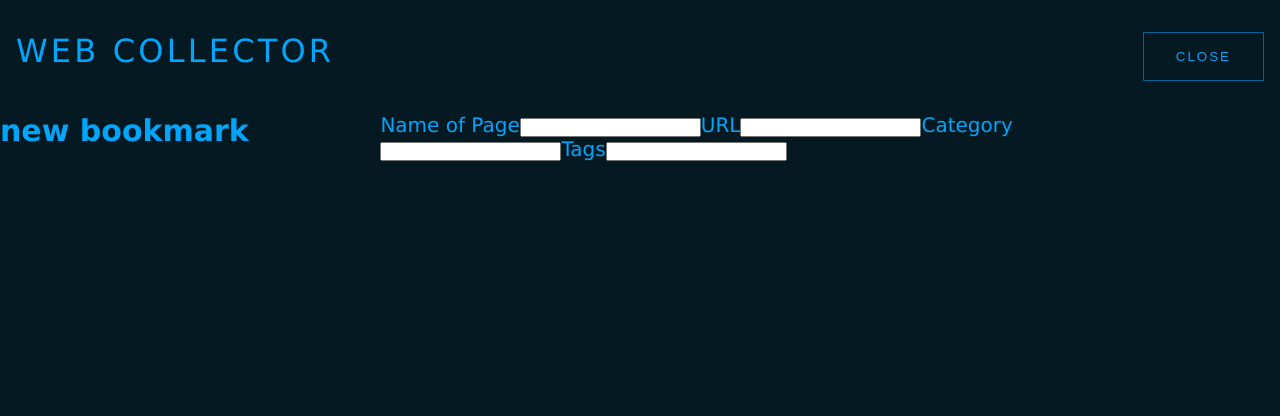
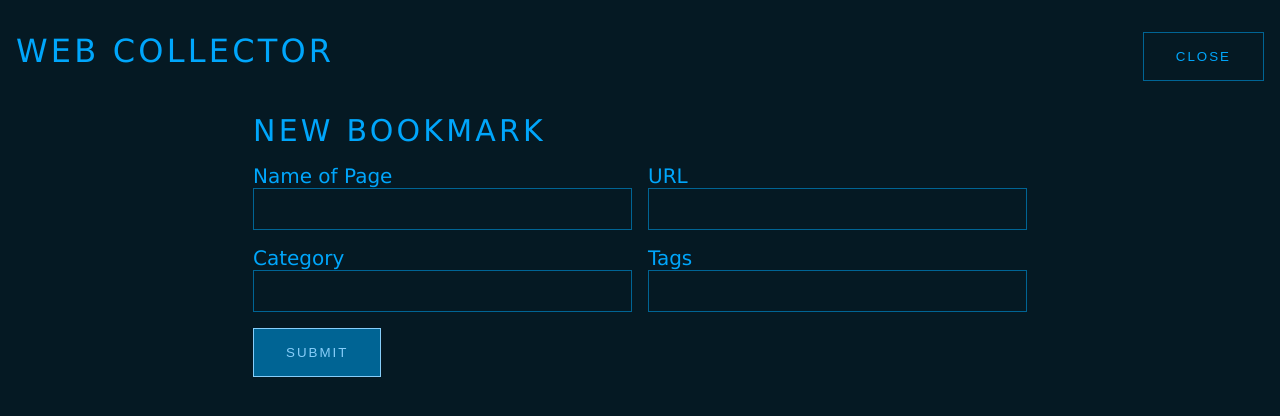
Before and after one commit to mistyb01/web-collector, a React (Create React App) app: page / in a window 1280 px wide. Both pictures are taken after a click on the button "ADD BOOKMARK". Shown: the top 416 px of the page. Built offline with nearby package versions, Linux system fonts and the light colour scheme.

Commit message:
static form styling

```diff
--- a/src/AddBookmark.tsx
+++ b/src/AddBookmark.tsx
@@ -7,24 +7,30 @@ export const AddBookmark: React.FC<Props> = (props) => {
 
 
     return (
-        <div className='add-bookmark__container'>
-            <form>
-                <label>
+        <div className='add-bookmark__container vertical-space'>
+            <h2>new bookmark</h2>
+            <form className='add-bookmark__form vertical-space'>
+                <div className='add-bookmark__row horizontal-space'>
+                    <label className='add-bookmark__label'>
                         <span>Name of Page</span>
                         <input type="text" />
                     </label>
-                <label>
+                    <label className='add-bookmark__label'>
                         <span>URL</span>
                         <input type="text" />
                     </label>
-                <label>
+                </div>
+                <div className='add-bookmark__row horizontal-space'>
+                    <label className='add-bookmark__label'>
                         <span>Category</span>
                         <input type="text" />
                     </label>
-                <label>
+                    <label className='add-bookmark__label'>
                         <span>Tags</span>
                         <input type="text" />
                     </label>
+                </div>
+                <button type="submit" className="form-button">submit</button>
             </form>
         </div>
     )
--- a/src/App.tsx
+++ b/src/App.tsx
@@ -40,12 +40,10 @@ const App:FC = () => {
             <button className="header__button" onClick={() => setShowAddBookmark(!showAddBookmark)}>Close</button>
           </div>
         </header>
-          <main>
-            <h2>new bookmark</h2>
+          <main className="form-container">
             <AddBookmark/>
           </main>
-        </>
-      }
+        </>}
       {!showAddBookmark &&
         <>
         <header>
@@ -56,7 +54,7 @@ const App:FC = () => {
             <button className="header__button">edit</button>
           </div>
         </header>
-        <main className="horizontal-space">
+        <main className="main-container horizontal-space">
           <div className="filter-menu">
             <h3 className="filter-menu__header">filters</h3>
             <Tags bookmarkData={bookmarkData} category={category} tag={tag} handleTagChange={handleTagChange} />
@@ -65,8 +63,7 @@ const App:FC = () => {
           <Bookmarks bookmarkData={bookmarkData} category={category} tag={tag}/>
           </div>
         </main>
-      </>
-      }
+      </>}
     </div>
   );
 }
--- a/src/index.css
+++ b/src/index.css
@@ -21,6 +21,10 @@
 .horizontal-space > * + * {
   margin-left: 1rem;
 }
+
+.vertical-space > * + * {
+  margin-top: 1rem;
+}
 /*  */
 
 body {
@@ -40,13 +44,16 @@ a {
 
 li { list-style: none; }
 
+button {
+  padding: 1rem 2rem;
+  letter-spacing: 2px;
+  text-transform: uppercase;
+}
+
 .header__button {
   color: var(--fg-color);
   background-color: transparent;
   border: var(--border);
-  padding: 1rem 2rem;
-  letter-spacing: 2px;
-  text-transform: uppercase;
 }
 
 .header__button:hover {
@@ -59,25 +66,36 @@ li { list-style: none; }
   background-color: var(--tertiary-color);
 }
 
+.form-button {
+  color:  var(--highlight-color);
+  background-color: var(--tertiary-color);
+  border: 1px solid var(--highlight-color);
+}
 header {
   display: flex;
   justify-content: space-between;
   padding: 0 1rem;
 }
 
-.header-logo {
-  font-size: 2rem;
+h1,
+h2 {
   letter-spacing: 0.2rem;
   text-transform: uppercase;
   font-weight:lighter;
+}
+
+h2 {
+}
+
+.header-logo {
+  font-size: 2rem;
 }
 
 .categories {
   text-align: center;
 }
 
-
-main {
+.main-container {
   display: flex;
 }
 
@@ -134,7 +152,35 @@ main {
   margin-right: 1rem;
 }
 
+/* FORMS */
+
+.form-container {
+  display: flex;
+  flex-direction: column;
+  justify-content: center;
+  align-items: center;
+}
+
 .add-bookmark__container {
-  width: 60vw;
-  margin: auto;
+
 }
+
+input[type=text] {
+  background: transparent;
+  border: var(--border);
+  color: var(--tertiary-color);
+  font-size: 1.75rem;
+  padding: 0.25rem 0.5rem;
+}
+
+input[type=text]:focus {
+  color: var(--highlight-color);
+}
+
+.add-bookmark__label > * {
+  display: block;
+}
+
+.add-bookmark__row {
+  display: flex;
+}
```
Lines whose indentation alone changed are shown as unchanged.
